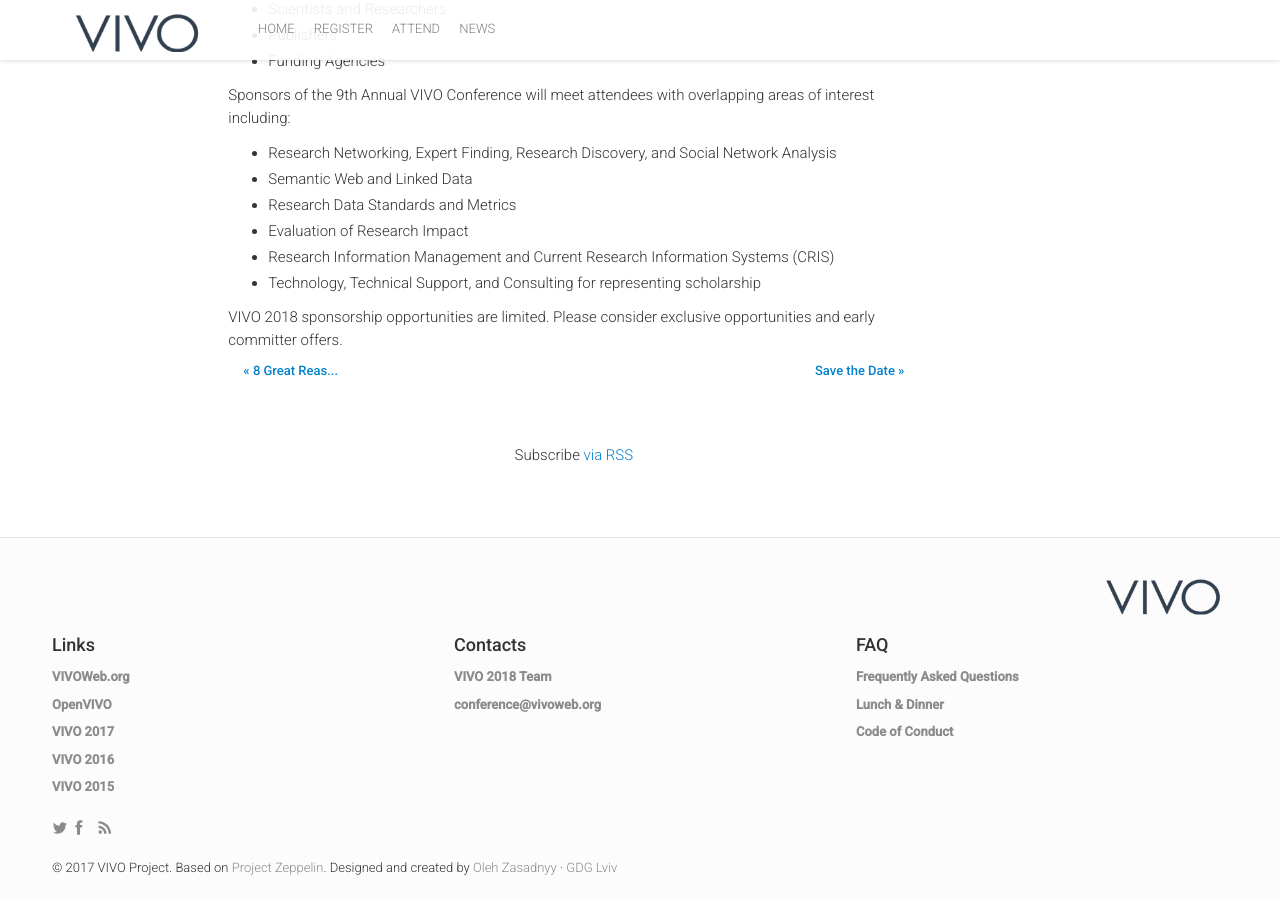
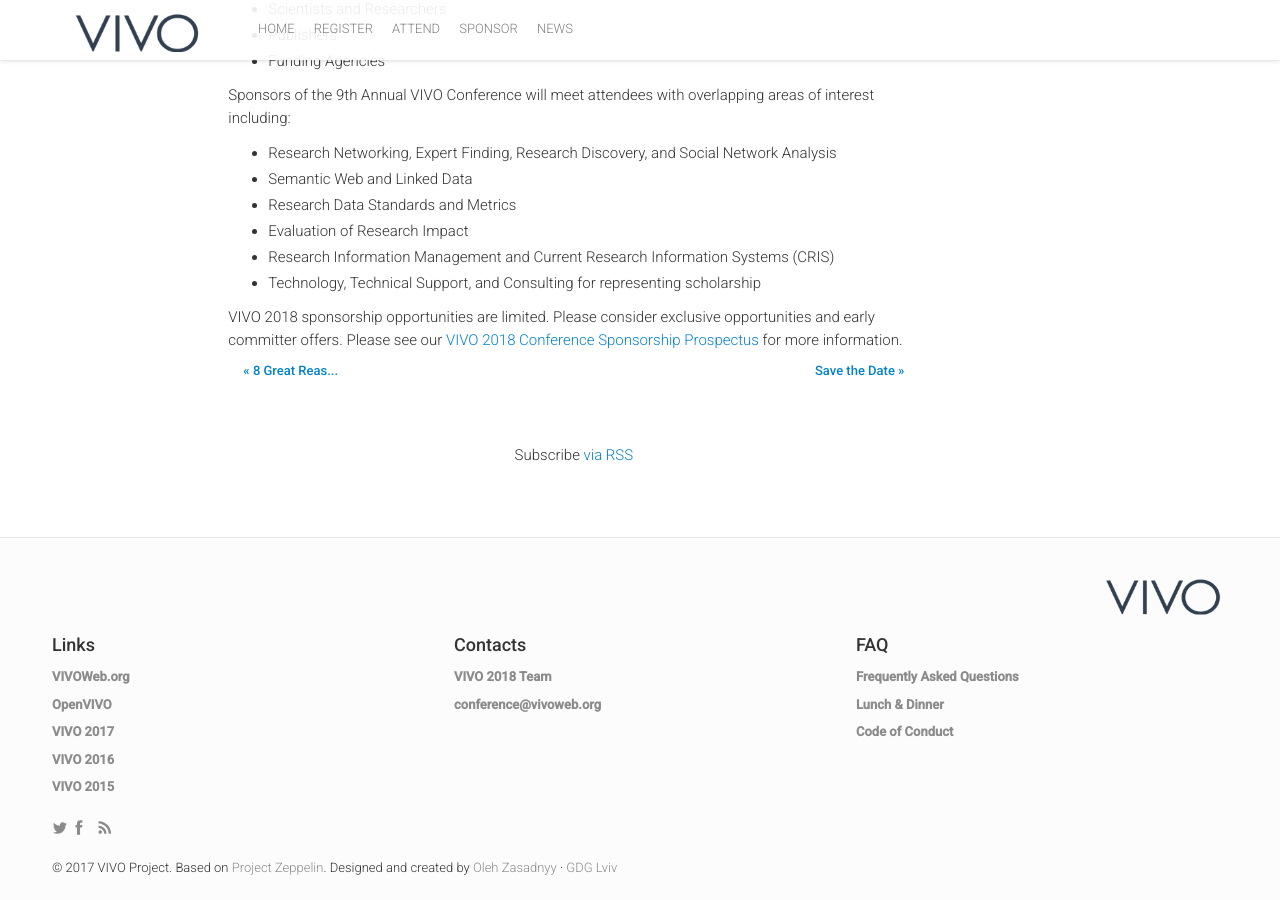
Before and after one commit to vivoconference/vivo2020, a Jekyll site: the page built from news/_posts/2018-01-01-sponsorship.markdown, in a window 1280 px wide and 900 px high, scrolled down 966 px. Built offline with Jekyll 4.4.1, drawn with Linux system fonts in a browser that asks for light colours; nearby versions of some CDN libraries; comment, search, counter and statistics services are not loaded.

Commit message:
Link to sponsorship PDF [#7]

```diff
--- a/_config.yml
+++ b/_config.yml
@@ -51,7 +51,7 @@
 # - {permalink: "/schedule/", text: "Program"}
 # - {permalink: "/speakers/", text: "Speakers"}
 # - {permalink: "/logistics/", text: "Attending"}
-# - {permalink: "/news/sponsorship", text: "Sponsor"}
+ - {permalink: "/news/sponsorship", text: "Sponsor"}
  - {permalink: "/news/", text: "News"}
 ##bottomNavigationLinks:
 # - {link: "http://bit.ly/dfua-c4p", text: "Become a speaker"}
--- a/news/_posts/2018-01-01-sponsorship.markdown
+++ b/news/_posts/2018-01-01-sponsorship.markdown
@@ -26,4 +26,4 @@
 * Research Information Management and Current Research Information Systems (CRIS)
 * Technology, Technical Support, and Consulting for representing scholarship
 
-VIVO 2018 sponsorship opportunities are limited. Please consider exclusive opportunities and early committer offers.
+VIVO 2018 sponsorship opportunities are limited. Please consider exclusive opportunities and early committer offers. Please see our [VIVO 2018 Conference Sponsorship Prospectus](/assets/VIVO2018-Sponsorship%20Prospectus.pdf) for more information.
```
